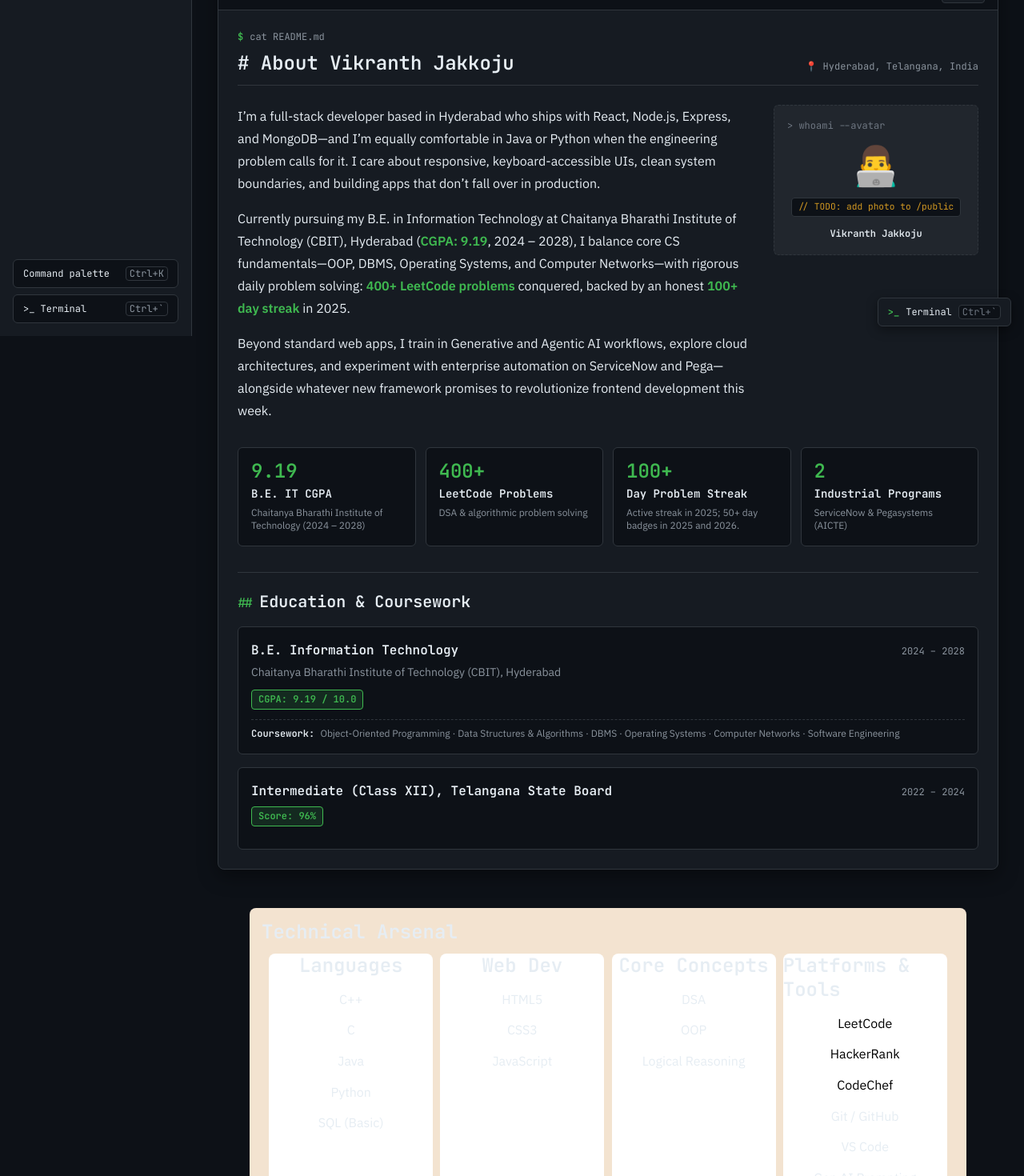
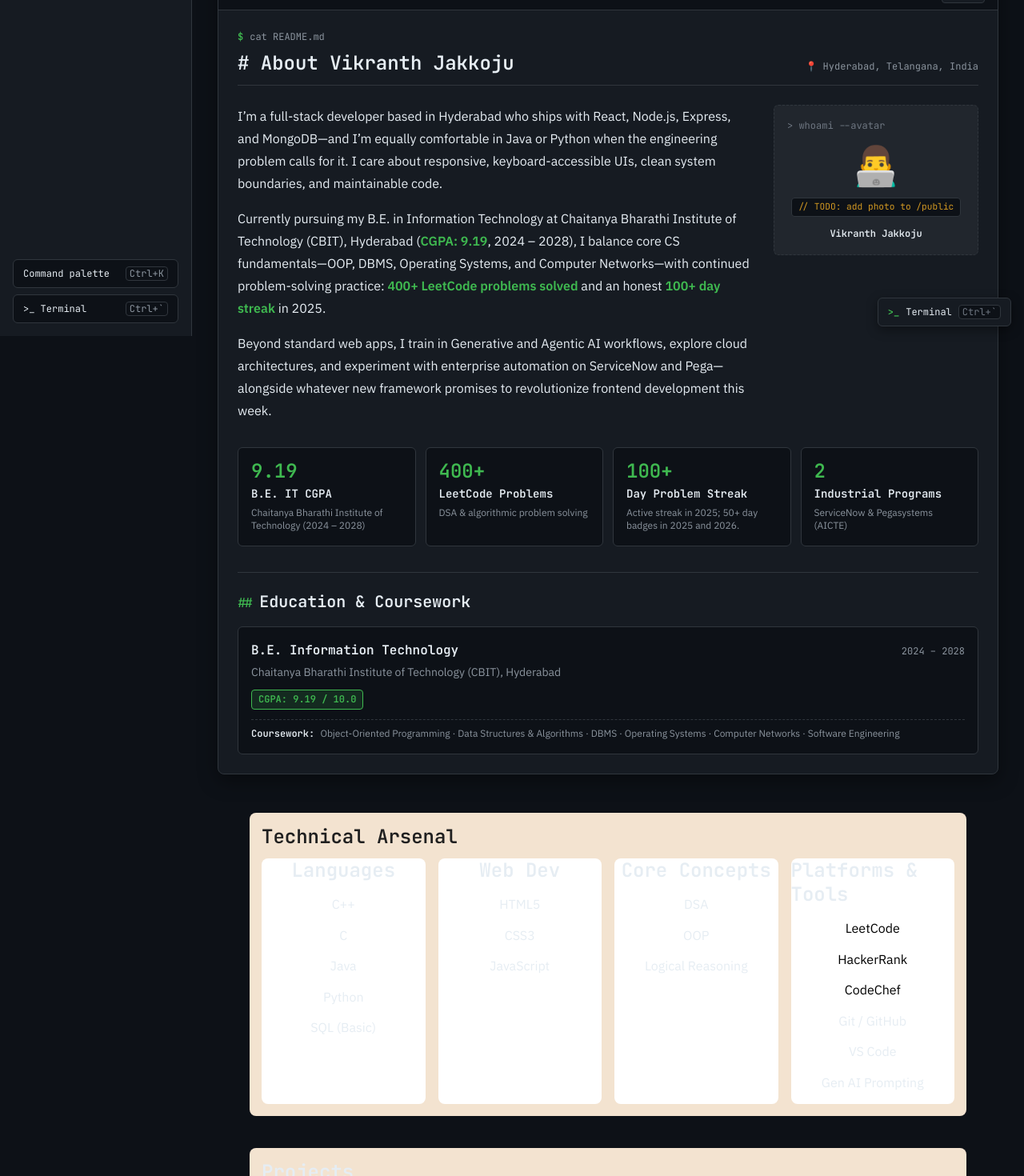
Before and after one commit to Vikranth-Kumar-Jakkoju/Vikranth-Jakkoju-Portfolio, a React (Vite) app: page / in a window 1280 px wide. Shown: the part 380-1850 px from the top of the page at 80% size. Built offline with nearby package versions, Linux system fonts and the light colour scheme.

Commit message:
Remove duplicate Education and unverified claims; fix mobile overflow

```diff
--- a/src/Components/Education.css
+++ /dev/null
@@ -1,18 +0,0 @@
-#Education {
-    background-color: #F3E3D0;
-    padding: 15px;
-    margin: 40px;
-    border-radius: 8px;
-}
-
-#Education li {
-    width: 80%;
-    display: flex;
-    justify-content: space-between;
-}
-
-#Education ul {
-    display: flex;
-    flex-direction: column;
-    align-items: center;
-}
--- a/src/Components/Education.jsx
+++ /dev/null
@@ -1,23 +0,0 @@
-import './Education.css'
-
-function Education() {
-    return (
-        <>
-            <section id='Education' className='section'>
-                <h1>Education</h1>
-                <ul>
-                    <li>
-                        <div className='left'>Chaitanya Bharathi Institute of Technology (CBIT)</div>
-                        <div className='right'>CGPA: 9.19/10 | 2024 – 2028</div>
-                    </li>
-                    <li>
-                        <div className='left'>Intermediate (Class XII)</div>
-                        <div className='right'>Telangana State Board Score: 96% | 2022 – 2024</div>
-                    </li>
-                </ul>
-            </section>
-        </>
-    );
-}
-
-export default Education
--- a/src/Components/Header.jsx
+++ b/src/Components/Header.jsx
@@ -9,7 +9,7 @@ function Header() {
                     <a href="#AboutMe">About Me</a>
                     <a href="#TechnicalArsenal">Technical Arsenal</a>
                     <a href="#Projects">Projects</a>
-                    <a href="#Education">Education</a>
+                    <a href="#AboutEducation">Education</a>
                     <a href="#Certifications">Certifications</a>
                     <a href="#Achievements">Achievements</a>
                 </nav>
--- a/src/Components/TechnicalArsenal.css
+++ b/src/Components/TechnicalArsenal.css
@@ -5,9 +5,14 @@
     border-radius: 8px;
 }
 
+#TechnicalArsenal h1 {
+    color: #202020;
+}
+
 #TechnicalArsenal .section-container {
     display: grid;
-    grid-template-columns: auto auto auto auto;
+    grid-template-columns: repeat(4, minmax(0, 1fr));
+    gap: 16px;
     justify-content: space-evenly;
 }
 
@@ -17,7 +22,8 @@
     flex-direction: column;
     align-items: center;
     background-color: white;
-    width: 205px;
+    width: auto;
+    min-width: 0;
     border-radius: 8px;
 }
 
@@ -53,3 +59,15 @@
     padding: 2px;
     text-decoration: none;
 }
+
+@media (max-width: 47.99rem) {
+    #TechnicalArsenal {
+        margin: 24px 16px;
+        padding: 12px;
+    }
+
+    #TechnicalArsenal .section-container {
+        grid-template-columns: repeat(2, minmax(0, 1fr));
+        gap: 12px;
+    }
+}
--- a/src/MainSection.jsx
+++ b/src/MainSection.jsx
@@ -1,7 +1,6 @@
 import About from './about/About.jsx';
 import TechnicalArsenal from './Components/TechnicalArsenal.jsx';
 import Projects from './Components/Projects.jsx';
-import Education from './Components/Education.jsx';
 import Certifications from './Components/Certifications.jsx';
 import Achievements from './Components/Achievements.jsx';
 import Footer from './Components/Footer.jsx';
@@ -12,7 +11,6 @@ function MainSection() {
             <About />
             <TechnicalArsenal></TechnicalArsenal>
             <Projects></Projects>
-            <Education></Education>
             <Certifications></Certifications>
             <Achievements></Achievements>
             <Footer></Footer>
--- a/src/about/About.jsx
+++ b/src/about/About.jsx
@@ -80,7 +80,7 @@ function About() {
               Node.js, Express, and MongoDB—and I’m equally comfortable in Java
               or Python when the engineering problem calls for it. I care about
               responsive, keyboard-accessible UIs, clean system boundaries, and
-              building apps that don’t fall over in production.
+              maintainable code.
             </p>
 
             <p className="about__paragraph">
@@ -88,9 +88,9 @@ function About() {
               Bharathi Institute of Technology (CBIT), Hyderabad (
               <strong>CGPA: {education.cgpa}</strong>, {education.period}), I
               balance core CS fundamentals—OOP, DBMS, Operating Systems, and
-              Computer Networks—with rigorous daily problem solving:{" "}
-              <strong>400+ LeetCode problems</strong> conquered, backed by an
-              honest <strong>100+ day streak</strong> in 2025.
+              Computer Networks—with continued problem-solving practice:{" "}
+              <strong>400+ LeetCode problems solved</strong> and an honest{" "}
+              <strong>100+ day streak</strong> in 2025.
             </p>
 
             <p className="about__paragraph">
@@ -144,7 +144,7 @@ function About() {
         </div>
 
         {/* Folded-in Education Sub-panel */}
-        <div className="about__education-panel">
+        <div className="about__education-panel" id="AboutEducation">
           <div className="about__education-header">
             <span className="about__education-marker" aria-hidden="true">
               ##
@@ -171,22 +171,6 @@ function About() {
                 </span>
               </div>
             </div>
-
-            <div className="about__edu-item about__edu-item--secondary">
-              <div className="about__edu-top">
-                <span className="about__edu-degree">
-                  {education.secondary.label}
-                </span>
-                <span className="about__edu-period">
-                  {education.secondary.period}
-                </span>
-              </div>
-              <p className="about__edu-score">
-                <span className="about__edu-badge">
-                  Score: {education.secondary.score}
-                </span>
-              </p>
-            </div>
           </div>
         </div>
       </div>
--- a/src/data/content.js
+++ b/src/data/content.js
@@ -59,11 +59,6 @@ export const education = {
     "Computer Networks",
     "Software Engineering",
   ],
-  secondary: {
-    label: "Intermediate (Class XII), Telangana State Board",
-    period: "2022 – 2024",
-    score: "96%",
-  },
 };
 
 export const skillGroups = [
@@ -244,13 +239,11 @@ export const certificationHighlights = [
 
 /**
  * Logical section id → current DOM id.
- * Update this map as each legacy section is rebuilt (typo #ContantMe lives until Step 9).
  */
 export const sectionAnchors = {
   hero: "hero",
   about: "AboutMe",
   skills: "TechnicalArsenal",
-  experience: "Education",
   projects: "Projects",
   leetcode: "Achievements",
   certifications: "Certifications",
@@ -262,12 +255,6 @@ export const sections = [
   { id: "hero", label: "Boot", file: "hero.jsx", command: "boot" },
   { id: "about", label: "About", file: "about.md", command: "whoami" },
   { id: "skills", label: "Skills", file: "skills.json", command: "skills" },
-  {
-    id: "experience",
-    label: "Experience",
-    file: "experience.log",
-    command: "experience",
-  },
   { id: "projects", label: "Projects", file: "projects/", command: "projects" },
   { id: "leetcode", label: "LeetCode", file: "leetcode.ts", command: "leetcode" },
   {
--- a/src/terminal/Terminal.css
+++ b/src/terminal/Terminal.css
@@ -378,9 +378,7 @@
 
 @media (max-width: 47.99rem) {
   .terminal-dock-btn {
-    bottom: var(--space-3);
-    right: var(--space-3);
-    padding: var(--space-1) var(--space-2);
+    display: none;
   }
 }
 
```
